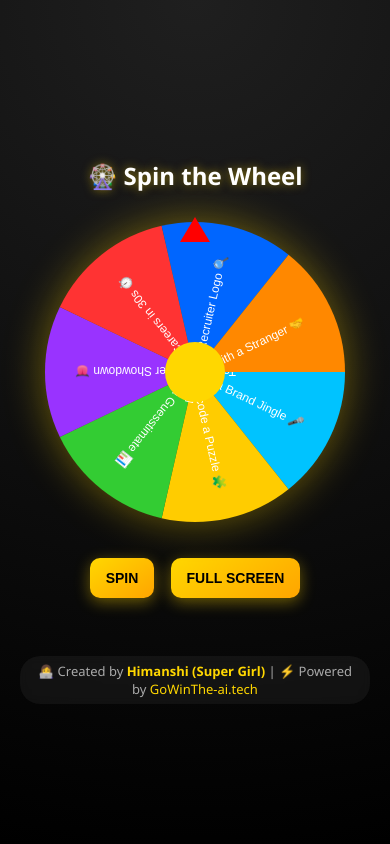
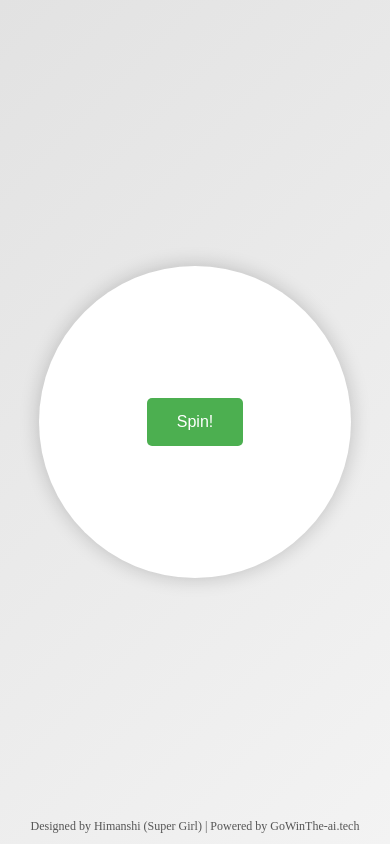
Before and after one commit to govindvgd/spin-wheel, a plain HTML site: page index.html in a window 390 px wide. Drawn offline with Linux system fonts and the light colour scheme.

Commit message:
Updated index.html with premium responsive UI design

```diff
--- a/index.html
+++ b/index.html
@@ -3,226 +3,69 @@
 <head>
     <meta charset="UTF-8">
     <meta name="viewport" content="width=device-width, initial-scale=1.0">
-<title>Spin Wheel Pro</title>
-
+    <title>Spin Wheel</title>
     <style>
         body {
             margin: 0;
-  font-family: 'Segoe UI', sans-serif;
-  background: radial-gradient(circle at top, #1f1f1f, #000);
-  color: white;
-  text-align: center;
+            height: 100vh;
+            display: flex;
+            justify-content: center;
+            align-items: center;
+            background: linear-gradient(135deg, #f3f3f3, #e2e2e2);
+            overflow: hidden;
+            animation: backgroundAnimation 10s infinite alternate;
         }
 
-/* MAIN CONTAINER */
-.container {
-  min-height: 100vh;
-  display: flex;
-  flex-direction: column;
-  justify-content: center;
-  padding: 20px;
-  box-sizing: border-box;
+        @keyframes backgroundAnimation {
+            0% { background: linear-gradient(135deg, #f3f3f3, #e2e2e2); }
+            100% { background: linear-gradient(135deg, #e2e2e2, #f3f3f3); }
         }
 
-/* TITLE */
-h2 {
-  margin-bottom: 10px;
-  text-shadow: 0 0 10px rgba(255,215,0,0.5);
+        .wheel {
+            width: 80vw;
+            height: 80vw;
+            max-width: 600px;
+            max-height: 600px;
+            border-radius: 50%;
+            background: #fff;
+            box-shadow: 0 0 20px rgba(0, 0, 0, 0.2);
+            display: flex;
+            justify-content: center;
+            align-items: center;
+            position: relative;
         }
 
-/* WHEEL */
-canvas {
-  display: block;
-  margin: 10px auto;
-  max-width: 90vw;
-  height: auto;
-  filter: drop-shadow(0 0 20px rgba(255, 215, 0, 0.4));
+        .button {
+            padding: 15px 30px;
+            border: none;
+            border-radius: 5px;
+            background-color: #4CAF50;
+            color: white;
+            font-size: 16px;
+            cursor: pointer;
+            transition: background-color 0.3s;
         }
 
-/* BUTTON GROUP */
-.buttons {
-  margin-top: 10px;
+        .button:hover {
+            background-color: #45a049;
         }
 
-/* BUTTON */
-button {
-  padding: 12px 16px;
-  margin: 6px;
-  font-size: 14px;
-  border-radius: 10px;
-  border: none;
-  background: linear-gradient(145deg, gold, orange);
-  color: black;
-  font-weight: bold;
-  box-shadow: 0 4px 15px rgba(255, 215, 0, 0.4);
-}
-
-/* RESULT */
-.result {
-  margin-top: 10px;
-  font-size: 16px;
-  min-height: 22px;
-}
-
-/* FOOTER (NO OVERLAP NOW) */
-.footer {
-  margin-top: 20px;
-  font-size: 13px;
-  color: #aaa;
-}
-
-.footer span {
-  display: inline-block;
-  padding: 6px 10px;
-  border-radius: 20px;
-  background: rgba(255,255,255,0.05);
-  backdrop-filter: blur(5px);
-}
-
-.footer b {
-  color: gold;
-}
-
-.footer a {
-  color: gold;
-  text-decoration: none;
+        footer {
+            position: absolute;
+            bottom: 10px;
+            width: 100%;
+            text-align: center;
+            font-size: 12px;
+            color: #555;
         }
     </style>
 </head>
-
 <body>
-
-<div class="container">
-
-  <h2>🎡 Spin the Wheel</h2>
-
-  <canvas id="wheel" width="320" height="320"></canvas>
-
-  <div class="buttons">
-    <button onclick="spin()">SPIN</button>
-    <button onclick="goFullScreen()">FULL SCREEN</button>
+    <div class="wheel">
+        <button class="button">Spin!</button>
     </div>
-
-  <div class="result" id="result"></div>
-
-  <!-- CLEAN FOOTER -->
-  <div class="footer">
-    <span>
-      👩‍💻 Created by <b>Himanshi (Super Girl)</b> |
-      ⚡ Powered by <a href="https://gowinthe-ai.tech" target="_blank">GoWinThe-ai.tech</a>
-    </span>
-  </div>
-
-</div>
-
-<script>
-const canvas = document.getElementById("wheel");
-const ctx = canvas.getContext("2d");
-
-const segments = [
-  "Sing a Brand Jingle 🎤",
-  "Decode a Puzzle 🧩",
-  "Crack a Guesstimate 📊",
-  "Tongue Twister Showdown 👅",
-  "Name 5 Careers in 30s ⏱️",
-  "Decode a Recruiter Logo 🔍",
-  "Network with a Stranger 🤝"
-];
-
-const colors = [
-  "#00c3ff",
-  "#ffcc00",
-  "#33cc33",
-  "#9933ff",
-  "#ff3333",
-  "#0066ff",
-  "#ff8800"
-];
-
-let angle = 0;
-let velocity = 0;
-let spinning = false;
-
-const arc = (2 * Math.PI) / segments.length;
-
-function drawWheel() {
-  ctx.clearRect(0, 0, canvas.width, canvas.height);
-
-  for (let i = 0; i < segments.length; i++) {
-    const start = angle + i * arc;
-    const end = start + arc;
-
-    ctx.beginPath();
-    ctx.moveTo(160, 160);
-    ctx.arc(160, 160, 150, start, end);
-    ctx.fillStyle = colors[i];
-    ctx.fill();
-
-    ctx.save();
-    ctx.translate(160, 160);
-    ctx.rotate(start + arc / 2);
-    ctx.fillStyle = "white";
-    ctx.font = "12px sans-serif";
-    ctx.textAlign = "right";
-    ctx.fillText(segments[i], 120, 5);
-    ctx.restore();
-  }
-
-  // center
-  ctx.beginPath();
-  ctx.arc(160, 160, 30, 0, 2 * Math.PI);
-  ctx.fillStyle = "gold";
-  ctx.fill();
-
-  // pointer
-  ctx.fillStyle = "red";
-  ctx.beginPath();
-  ctx.moveTo(160, 5);
-  ctx.lineTo(145, 30);
-  ctx.lineTo(175, 30);
-  ctx.fill();
-}
-
-function update() {
-  if (spinning) {
-    angle += velocity;
-    velocity *= 0.985;
-
-    if (velocity < 0.002) {
-      spinning = false;
-      velocity = 0;
-      showResult();
-    }
-  }
-
-  drawWheel();
-  requestAnimationFrame(update);
-}
-
-function spin() {
-  if (!spinning) {
-    velocity = Math.random() * 0.3 + 0.25;
-    document.getElementById("result").innerText = "";
-    spinning = true;
-  }
-}
-
-function showResult() {
-  const degrees = (angle * 180 / Math.PI + 90) % 360;
-  const index = Math.floor((360 - degrees) / (360 / segments.length)) % segments.length;
-
-  document.getElementById("result").innerText =
-    "👉 " + segments[index];
-}
-
-function goFullScreen() {
-  if (document.documentElement.requestFullscreen) {
-    document.documentElement.requestFullscreen();
-  }
-}
-
-update();
-</script>
-
+    <footer>
+        Designed by Himanshi (Super Girl) | Powered by GoWinThe-ai.tech
+    </footer>
 </body>
 </html>
```
Lines whose indentation alone changed are shown as unchanged.
